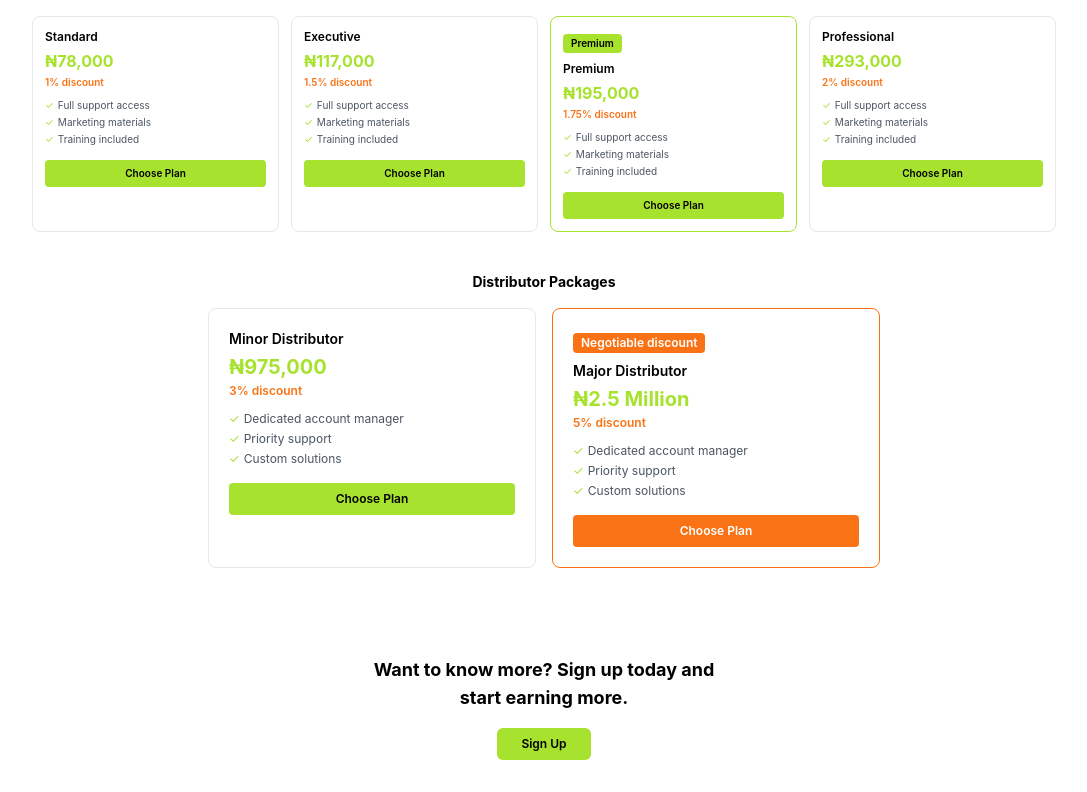
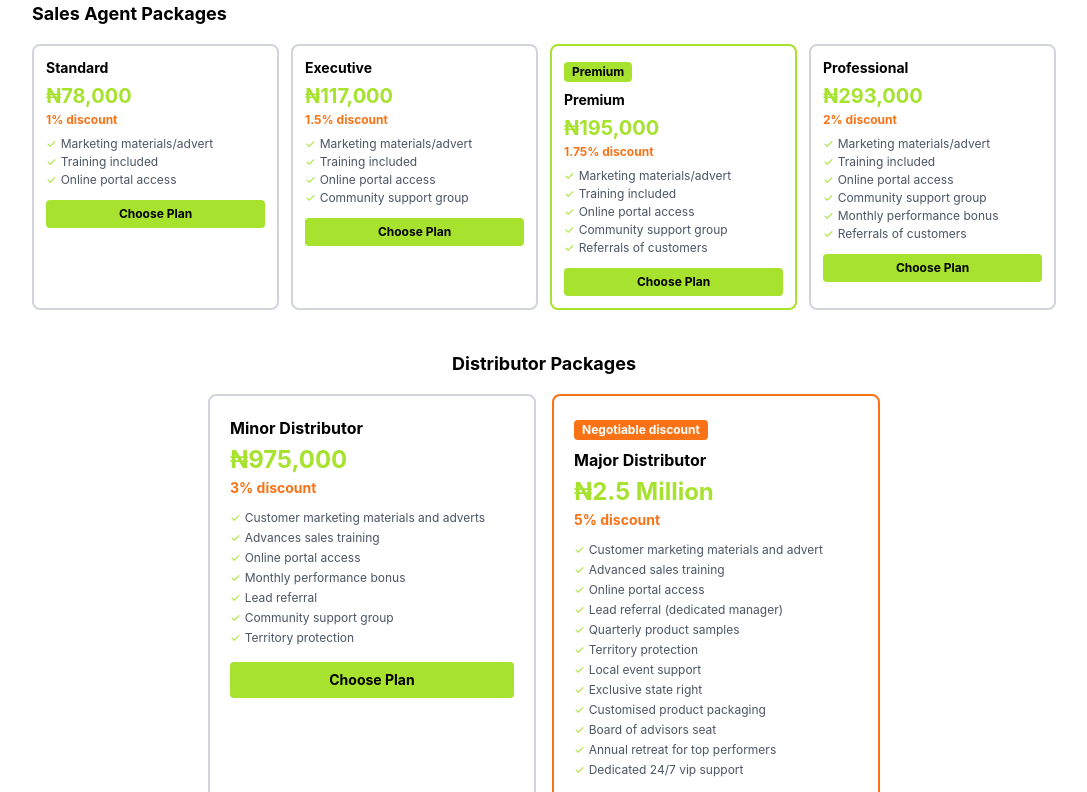
Before and after one commit to KIBMICH/padupofficeview, a React (Vite) app: page / in a window 1280 px wide. Shown: the part 1084-1876 px from the top of the page, without its empty margins (96-1183 px from the left). Built offline with nearby package versions, Linux system fonts and the light colour scheme.

Commit message:
package update

```diff
--- a/src/components/signup/PackagesOverview.tsx
+++ b/src/components/signup/PackagesOverview.tsx
@@ -1,67 +1,113 @@
 import React from 'react';
 import { salesAgentPackages, distributorPackages } from '../../data/packages';
+
+const packageFeatures: Record<string, string[]> = {
+  standard: [
+    'Marketing materials/advert',
+    'Training included',
+    'Online portal access',
+  ],
+  executive: [
+    'Marketing materials/advert',
+    'Training included',
+    'Online portal access',
+    'Community support group',
+  ],
+  premium: [
+    'Marketing materials/advert',
+    'Training included',
+    'Online portal access',
+    'Community support group',
+    'Referrals of customers',
+  ],
+  professional: [
+    'Marketing materials/advert',
+    'Training included',
+    'Online portal access',
+    'Community support group',
+    'Monthly performance bonus',
+    'Referrals of customers',
+  ],
+  minor_distributor: [
+    'Customer marketing materials and adverts',
+    'Advances sales training',
+    'Online portal access',
+    'Monthly performance bonus',
+    'Lead referral',
+    'Community support group',
+    'Territory protection',
+  ],
+  major_distributor: [
+    'Customer marketing materials and advert',
+    'Advanced sales training',
+    'Online portal access',
+    'Lead referral (dedicated manager)',
+    'Quarterly product samples',
+    'Territory protection',
+    'Local event support',
+    'Exclusive state right',
+    'Customised product packaging',
+    'Board of advisors seat',
+    'Annual retreat for top performers',
+    'Dedicated 24/7 vip support',
+  ],
+};
 
 export const PackagesOverview: React.FC = () => {
   return (
     <section className="py-10 px-4 md:px-8 bg-white">
       <div className="max-w-5xl mx-auto">
         <div className="text-center mb-8">
-          <h2 className="text-xl font-bold text-black mb-1">
+          <h2 className="text-3xl md:text-4xl font-bold text-black mb-2">
             Our Partnership Packages
           </h2>
-          <p className="text-gray-600 text-xs">
+          <p className="text-gray-600 text-sm">
             Choose the plan that best suits your ambitions and start your journey with us
           </p>
         </div>
 
         {/* Sales Agent Packages */}
         <div className="mb-10">
-          <h3 className="text-sm font-bold text-black mb-4 text-left">
+          <h3 className="text-lg font-bold text-black mb-4 text-left">
             Sales Agent Packages
           </h3>
           <div className="grid grid-cols-2 md:grid-cols-4 gap-3">
             {salesAgentPackages.map((pkg) => (
               <div
                 key={pkg.id}
-                className={`rounded-lg border bg-white ${
-                  pkg.isPopular ? 'border-lemonGreen' : 'border-gray-200'
+                className={`rounded-lg border-2 bg-white ${
+                  pkg.isPopular ? 'border-lemonGreen' : 'border-gray-300'
                 }`}
               >
                 <div className="p-3">
                   {pkg.isPopular && (
-                    <div className="bg-lemonGreen text-black text-[10px] font-semibold px-2 py-0.5 rounded inline-block mb-2">
+                    <div className="bg-lemonGreen text-black text-xs font-bold px-2 py-0.5 rounded inline-block mb-2">
                       Premium
                     </div>
                   )}
 
-                  <h4 className="text-xs font-semibold text-black mb-1">
+                  <h4 className="text-sm font-bold text-black mb-1">
                     {pkg.name}
                   </h4>
 
-                  <p className="text-base font-bold text-lemonGreen mb-0.5">
+                  <p className="text-xl font-bold text-lemonGreen mb-0.5">
                     ₦{pkg.price.toLocaleString()}
                   </p>
-                  <p className="text-[10px] text-brandOrange font-semibold mb-2">
+                  <p className="text-xs text-brandOrange font-bold mb-2">
                     {pkg.commission}% discount
                   </p>
 
-                  <ul className="text-[10px] text-gray-600 mb-3 space-y-0.5">
-                    <li className="flex items-start gap-1">
-                      <span className="text-lemonGreen">✓</span>
-                      <span>Full support access</span>
-                    </li>
-                    <li className="flex items-start gap-1">
-                      <span className="text-lemonGreen">✓</span>
-                      <span>Marketing materials</span>
-                    </li>
-                    <li className="flex items-start gap-1">
-                      <span className="text-lemonGreen">✓</span>
-                      <span>Training included</span>
-                    </li>
+                  <ul className="text-xs text-gray-600 mb-3 space-y-0.5">
+                    {packageFeatures[pkg.id]?.map((feature, index) => (
+                      <li key={index} className="flex items-start gap-1">
+                        <span className="text-lemonGreen">✓</span>
+                        <span>{feature}</span>
+                      </li>
+                    ))}
                   </ul>
 
                   <button
-                    className="w-full bg-lemonGreen text-black text-[10px] font-semibold py-1.5 rounded hover:bg-opacity-90"
+                    className="w-full bg-lemonGreen text-black text-xs font-bold py-1.5 rounded hover:bg-opacity-90"
                     onClick={() => (window.location.href = '/signup-form')}
                   >
                     Choose Plan
@@ -74,55 +120,49 @@ export const PackagesOverview: React.FC = () => {
 
         {/* Distributor Packages */}
         <div>
-          <h3 className="text-sm font-bold text-black mb-4 text-center">
+          <h3 className="text-lg font-bold text-black mb-4 text-center">
             Distributor Packages
           </h3>
           <div className="grid grid-cols-1 md:grid-cols-2 gap-4 max-w-2xl mx-auto">
             {distributorPackages.map((pkg) => (
               <div
                 key={pkg.id}
-                className={`rounded-lg border bg-white ${
-                  pkg.isPopular ? 'border-brandOrange' : 'border-gray-200'
+                className={`rounded-lg border-2 bg-white ${
+                  pkg.isPopular ? 'border-brandOrange' : 'border-gray-300'
                 }`}
               >
                 <div className="p-5">
                   {pkg.isPopular && (
-                    <div className="bg-brandOrange text-white text-xs font-semibold px-2 py-0.5 rounded inline-block mb-2">
+                    <div className="bg-brandOrange text-white text-xs font-bold px-2 py-0.5 rounded inline-block mb-2">
                       Negotiable discount
                     </div>
                   )}
 
-                  <h4 className="text-sm font-semibold text-black mb-1">
+                  <h4 className="text-base font-bold text-black mb-1">
                     {pkg.name}
                   </h4>
 
-                  <p className="text-xl font-bold text-lemonGreen mb-0.5">
+                  <p className="text-2xl font-bold text-lemonGreen mb-0.5">
                     {pkg.price >= 1000000
                       ? `₦${(pkg.price / 1000000).toFixed(1)} Million`
                       : `₦${pkg.price.toLocaleString()}`
                     }
                   </p>
-                  <p className="text-xs text-brandOrange font-semibold mb-3">
+                  <p className="text-sm text-brandOrange font-bold mb-3">
                     {pkg.commission}% discount
                   </p>
 
                   <ul className="text-xs text-gray-600 mb-4 space-y-1">
-                    <li className="flex items-start gap-1">
-                      <span className="text-lemonGreen">✓</span>
-                      <span>Dedicated account manager</span>
-                    </li>
-                    <li className="flex items-start gap-1">
-                      <span className="text-lemonGreen">✓</span>
-                      <span>Priority support</span>
-                    </li>
-                    <li className="flex items-start gap-1">
-                      <span className="text-lemonGreen">✓</span>
-                      <span>Custom solutions</span>
-                    </li>
+                    {packageFeatures[pkg.id]?.map((feature, index) => (
+                      <li key={index} className="flex items-start gap-1">
+                        <span className="text-lemonGreen">✓</span>
+                        <span>{feature}</span>
+                      </li>
+                    ))}
                   </ul>
 
                   <button
-                    className={`w-full text-xs font-semibold py-2 rounded ${
+                    className={`w-full text-sm font-bold py-2 rounded ${
                       pkg.isPopular
                         ? 'bg-brandOrange text-white hover:bg-opacity-90'
                         : 'bg-lemonGreen text-black hover:bg-opacity-90'
--- a/src/index.css
+++ b/src/index.css
@@ -10,6 +10,7 @@
 
 html {
   scroll-behavior: smooth;
+  font-size: 16px;
 }
 
 body {
@@ -18,6 +19,8 @@ body {
     sans-serif;
   -webkit-font-smoothing: antialiased;
   -moz-osx-font-smoothing: grayscale;
+  font-size: 1rem;
+  line-height: 1.6;
 }
 
 code {
```
